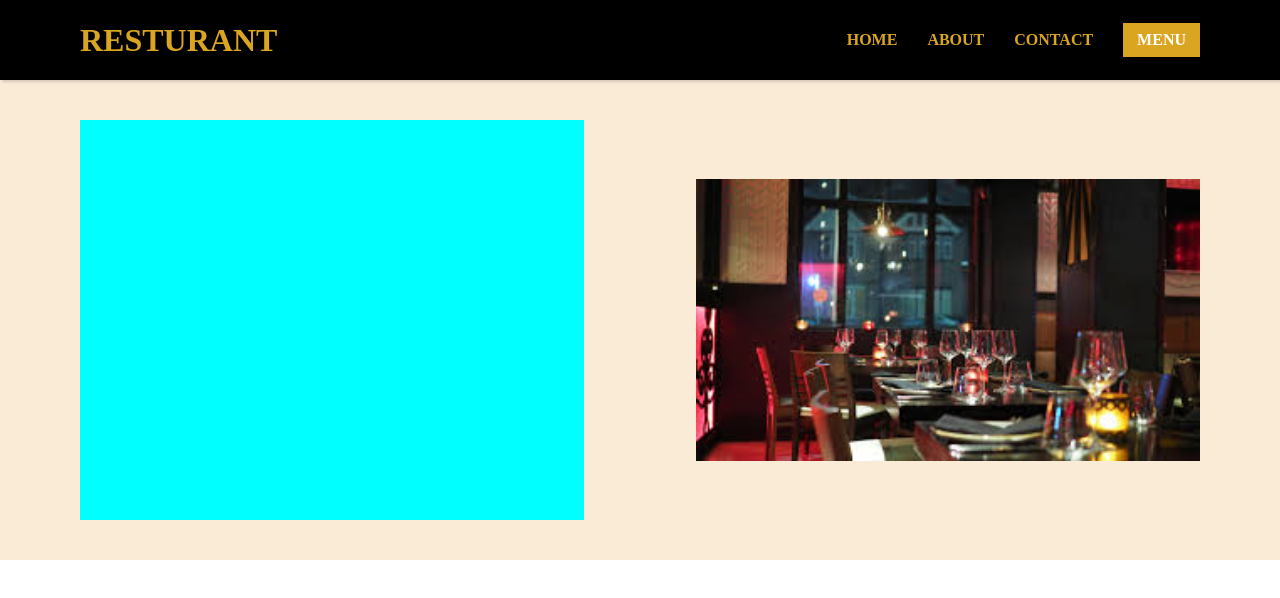
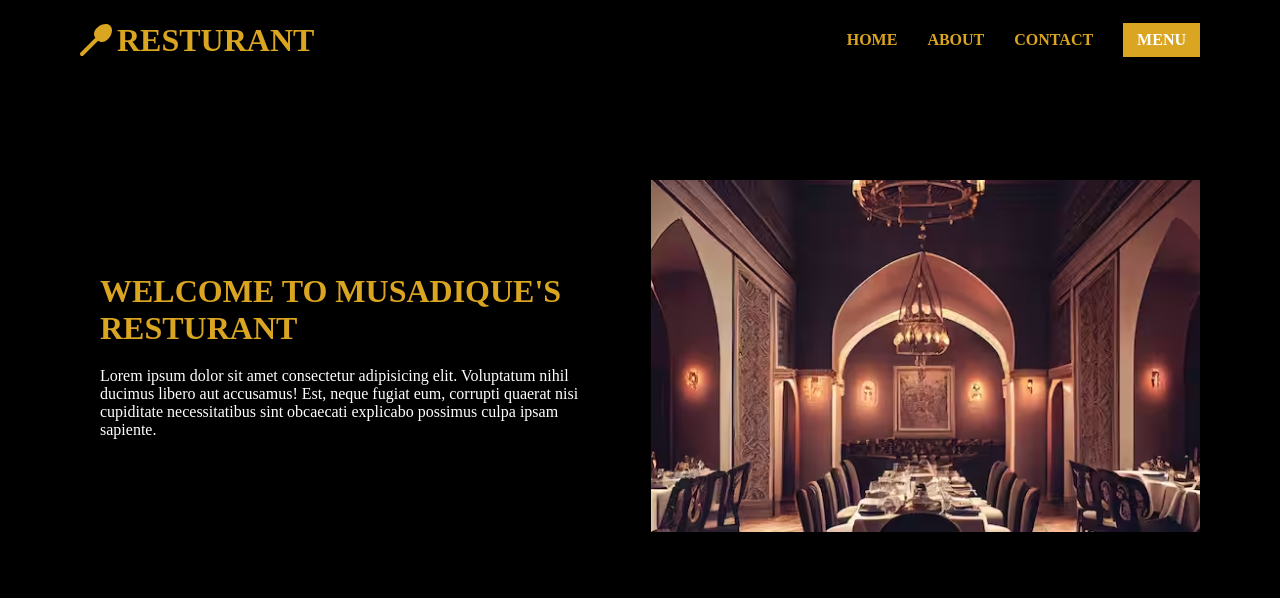
Before and after one commit to MusadiqueMuslim1997/todoapp, a React (Vite) app: page / in a window 1280 px wide. Shown: the top 598 px of the page. Built offline with nearby package versions, Linux system fonts and the light colour scheme.

Commit message:
add icon

```diff
--- a/package.json
+++ b/package.json
@@ -11,6 +11,11 @@
   },
   "dependencies": {
     "@fortawesome/fontawesome-free": "^6.6.0",
+    "@fortawesome/fontawesome-svg-core": "^6.6.0",
+    "@fortawesome/free-brands-svg-icons": "^6.6.0",
+    "@fortawesome/free-regular-svg-icons": "^6.6.0",
+    "@fortawesome/free-solid-svg-icons": "^6.6.0",
+    "@fortawesome/react-fontawesome": "^0.2.2",
     "react": "^18.3.1",
     "react-dom": "^18.3.1"
   },
--- a/src/components/HeroSection.jsx
+++ b/src/components/HeroSection.jsx
@@ -1,13 +1,23 @@
 import React from 'react'
 import './Style.css'
-import heroImage from './images/rest.jfif'
+import heroImage from './images/hero.avif'
 
 const HeroSection = () => {
   return (
+    <section className="main">
     <div className='hero'>
-      <div className="intro"></div>
-      <div className="img"><img  src={heroImage} alt="" /></div>
+      <div className="intro">
+
+      <div className="head">Welcome to Musadique's resturant</div>
+      <div className="para">Lorem ipsum dolor sit amet consectetur adipisicing elit. Voluptatum nihil ducimus libero aut accusamus! Est, neque fugiat eum, corrupti quaerat nisi cupiditate necessitatibus sint obcaecati explicabo possimus culpa ipsam sapiente.</div>
+
+
+      </div>
+      <div className="img"><img src={heroImage} alt="" /></div>
     </div>
+
+</section>
+
   )
 }
 
--- a/src/components/NavBar.jsx
+++ b/src/components/NavBar.jsx
@@ -1,4 +1,6 @@
 import React, { useState } from 'react';
+import { FontAwesomeIcon } from '@fortawesome/react-fontawesome'
+import { faEnvelope, faSpoon, faUtensils, faUtensilSpoon } from '@fortawesome/free-solid-svg-icons'
 
 import './Style.css'; // Ensure you have a CSS file for styling
 
@@ -8,7 +10,7 @@ const NavBar = () => {
   return (
    <>
    <header>
-  <div className="logo">Resturant</div>
+  <div className="logo"><FontAwesomeIcon icon={faSpoon} /> Resturant</div>
 <div className="list">
   <ul>
     <li>Home</li>
--- a/src/components/Style.css
+++ b/src/components/Style.css
@@ -2,6 +2,9 @@
     margin: 0px;
     padding: 0px;
     box-sizing: border-box;
+}
+body{
+    background-color: black;
 }
 header{
     width: 100%;
@@ -26,6 +29,7 @@ header{
   color: goldenrod;
   font-weight: bolder;
   text-transform: uppercase;
+  gap: 5px;
 }
 .list{
     width: 70%;
@@ -54,27 +58,39 @@ header{
     color: white !important;
     cursor: pointer;
 }
+.main{
+    width: 100%;
+    display: flex;
+    align-items: center;
+    justify-content: center;
+    padding: 100px 80px;
+    margin-top: 80px;
+}
 .hero{
     width: 100%;
-    padding: 40px 80px;
+
     display: flex;
     align-items: center;
     justify-content: space-between;
-    background-color: antiquewhite;
-    margin-top: 80px;
+    flex-wrap: wrap;
+    gap: 20px;
+    background-color: black;
+    box-shadow: rgba(0, 0, 0, 0.16) 0px 1px 4px;
+
 }
 .intro{
-    width: 45%;
-    height: 400px;
+    width: 49%;
     display: flex;
     align-items: center;
     justify-content: center;
     flex-wrap: wrap;
     gap: 20px;
-    background-color: aqua;
+    padding: 20px;
+
+
 }
 .img{
-    width: 45%;
+    width: 49%;
 
     display: flex;
     align-items: center;
@@ -86,3 +102,46 @@ header{
 .img > img{
     width: 100%;
 }
+.head{
+    width: 100%;
+    display: flex;
+    align-items: center;
+    font-size: 2rem;
+    color: goldenrod;
+    font-weight: bolder;
+    text-transform: uppercase;
+}
+.para{
+    width: 100%;
+    display: flex;
+    align-items: center;
+    color: white;
+    font-size: 1rem;
+}
+
+
+@media (min-width:1400px){
+    .hero{
+        width: 1280px;
+    }
+}
+
+
+@media (max-width:650px){
+    header{
+        padding: 20px 40px;
+    }
+    .main{
+        padding: 40px;
+    }
+  .hero{
+    flex-direction: column-reverse;
+
+  }
+    .img{
+        width: 100%;
+    }
+    .intro{
+        width: 100%;
+    }
+}
```
Also changed, not shown: src/components/images/hero.avif (added), 1 other file (tests, documents, lock files or other folders).
